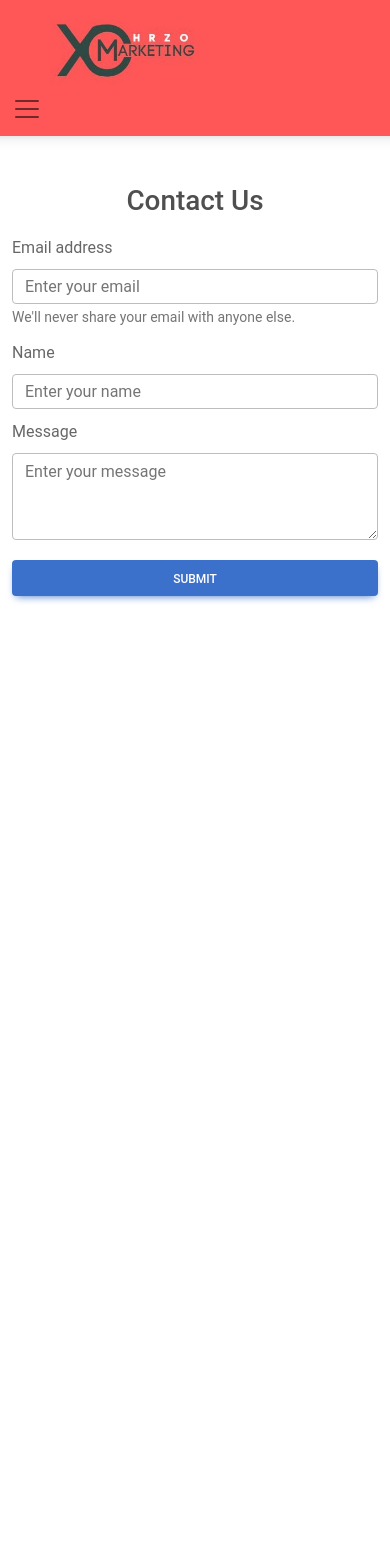
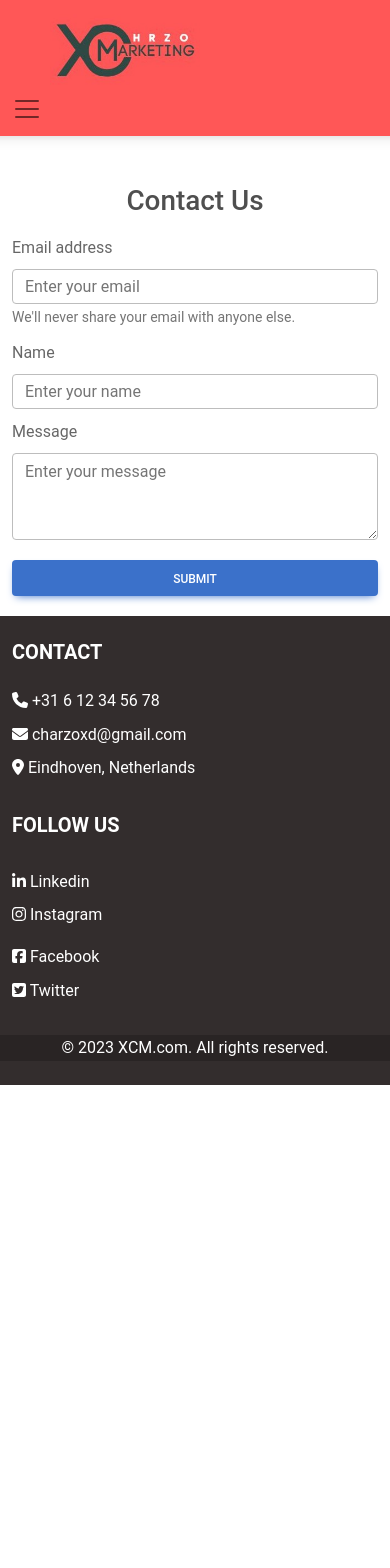
Before and after one commit to himanshukotai/xcm, a React (Create React App) app: page /Contact in a window 390 px wide. Shown: the top 1568 px of the page. After the commit the page ends 1085 px from the top, so only its background shows below. Built offline with nearby package versions, Linux system fonts and the light colour scheme.

Commit message:
fixed responsivity

```diff
--- a/src/App.css
+++ b/src/App.css
@@ -1,8 +1,7 @@
 body{
   margin:0;
   width: 100vw;
-
-  height: 270vh;
+  height: auto;
   display: flex;
   flex-direction: column;
   overflow-x: hidden;
--- a/src/App.js
+++ b/src/App.js
@@ -10,6 +10,10 @@ import { motion } from "framer-motion/dist/framer-motion";
 import About from "./components/About/About";
 import Services from "./components/Services/Services";
 import Contact from "./components/Contact/Contact";
+import { library } from "@fortawesome/fontawesome-svg-core";
+import { fab } from "@fortawesome/free-brands-svg-icons";
+
+library.add(fab);
 
 function App() {
   return (
--- a/src/components/Footer/Footer.js
+++ b/src/components/Footer/Footer.js
@@ -1,44 +1,59 @@
 import React from "react";
 import "./Footer.css";
+import { FontAwesomeIcon } from "@fortawesome/react-fontawesome";
+import {
+  faEnvelope,
+  faPhone,
+  faLocationDot,
+} from "@fortawesome/free-solid-svg-icons";
 
 export default function Footer() {
   return (
-    <footer className="bg-dark text-center text-white py-4">
+    <footer className="bg-dark text-white py-4">
       <div className="container">
         <section>
           <div className="row">
             <div className="col-lg-3 col-md-6 mb-4 mb-md-0">
               <h5 className="text-uppercase fw-bold mb-4">Contact</h5>
               <ul className="list-unstyled mb-0">
-                <li className="mb-3">
-                  <i className="fas fa-home me-3 text-secondary"></i> Charan
-                  Nandwani
+                <li className="my-2">
+                  <FontAwesomeIcon icon={faPhone} /> +31 6 12 34 56 78
+                  {/* +31 6 57 81 96 38 */}
                 </li>
-                <li className="mb-3">
-                  <i className="fas fa-envelope me-3 text-secondary"></i>
-                  charzoxd@gmail.com
+                <li className="my-2">
+                  <FontAwesomeIcon icon={faEnvelope} /> charzoxd@gmail.com
                 </li>
-                <li className="mb-3">
-                  <i className="fas fa-phone me-3 text-secondary"></i>{" "}
-                  Eindhoven, Netherlands
+                <li className="my-2">
+                  <FontAwesomeIcon icon={faLocationDot} /> Eindhoven,
+                  Netherlands
                 </li>
               </ul>
             </div>
 
             <div className="col-lg-6 col-md-6 mb-4 mb-md-0">
-              <h5 className="text-uppercase">Links</h5>
+              <h5 className="text-uppercase fw-bold mb-4">Follow us</h5>
 
               <div className="row">
                 <div className="col-md-6">
                   <ul className="list-unstyled mb-0">
                     <li className="my-2">
-                      <a href="#!" className="text-white text-decoration-none">
-                        Link 1
+                      <a
+                        href="https://www.linkedin.com/company/xchrzomarketing/about/"
+                        target="_blank"
+                        rel="noreferrer"
+                        className="text-white text-decoration-none"
+                      >
+                        <FontAwesomeIcon icon="fab fa-linkedin-in" /> Linkedin
                       </a>
                     </li>
                     <li className="my-2">
-                      <a href="#!" className="text-white text-decoration-none">
-                        Link 2
+                      <a
+                        href="https://www.instagram.com/xchrzomarketing/"
+                        target="_blank"
+                        rel="noreferrer"
+                        className="text-white text-decoration-none"
+                      >
+                        <FontAwesomeIcon icon="fab fa-instagram" /> Instagram
                       </a>
                     </li>
                   </ul>
@@ -47,12 +62,14 @@ export default function Footer() {
                   <ul className="list-unstyled mb-0">
                     <li className="my-2">
                       <a href="#!" className="text-white text-decoration-none">
-                        Link 3
+                        <FontAwesomeIcon icon="fab fa-brands fa-square-facebook" />{" "}
+                        Facebook
                       </a>
                     </li>
                     <li className="my-2">
                       <a href="#!" className="text-white text-decoration-none">
-                        Link 4
+                        <FontAwesomeIcon icon="fab fa-brands fa-square-twitter" />{" "}
+                        Twitter
                       </a>
                     </li>
                   </ul>
--- a/src/components/Home/Home.css
+++ b/src/components/Home/Home.css
@@ -1,9 +1,9 @@
 .bgcolor {
     background-color: #FF5757;
-    height: 50vh;
+    height: 500px;
+    overflow: hidden;
 }
 .intro-text{
-
     margin-top:200px;
 
 }
@@ -20,7 +20,7 @@
     background-color:#304945;
 }
 .shadows{
-    filter: drop-shadow(20px 20px 10px black);
+    filter: drop-shadow(5px 5px 5px black);
 }
 
 .fadeinRight{
@@ -68,24 +68,7 @@
     width: 100px ;
     height:100px ;
 }
-.element{
-    background-image: url(../../img/webdev.svg);
-    background-size: 2em 25%;
-
-  }
-  .element1{
-    background-image: url(../../img/analytics.svg);
-    background-size: 2em 25%;
-  }
-  .element2{
-    background-image: url(../../img/copywriting.png);
-    background-size: 2em 25%;
-  }
-  .element3{
-    background-image: url(../../img/mediamanagement.svg);
-    background-size: 2em 25%;
-  }
 
   .div-height{
-
+   min-height: 60vh ;
   }
--- a/src/components/Home/Home.js
+++ b/src/components/Home/Home.js
@@ -11,9 +11,12 @@ import analyticssvg from "../../img/analytics.svg";
 import custombrandpng from "../../img/coffee-cup.png";
 import { motion, AnimatePresence } from "framer-motion/dist/framer-motion";
 import { useInView } from "react-intersection-observer";
+import useMeasure from "react-use-measure";
 import "react-bootstrap";
+
 export default function Home() {
-  const { ref, inView } = useInView({ threshold: 0.3 });
+  let { ref, inView } = useInView({ threshold: 0.1 });
+  let [ref1, { height }] = useMeasure();
   const services = [
     {
       type: "Web Development",
@@ -53,27 +56,28 @@ export default function Home() {
       opacity: 1,
       y: 0,
       transition: { duration: 0.5, ease: "easeOut" },
+      height: { height },
     },
     exit: { opacity: 0, y: -50 },
   };
 
   return (
     <div className="container-fluid position-relative">
-      <div className="row bgcolor align-items-center">
-        <div className="col-sm-5">
-          <div className="fadeinTop text-light text-center ">
-            <h1>Where Strategy meets Creativity</h1>
+      <div className="row  bgcolor">
+        <div className="col-sm-5 d-flex align-items-center">
+          <div className="fadeinTop text-light text-center">
+            <p className="h1">Where Strategy meets Creativity</p>
           </div>
         </div>
 
         <div
           id="carouselExampleSlidesOnly"
-          className="carousel slide col-sm-7 text-center "
+          className="carousel slide col-sm-7 d-flex align-items-center "
           data-bs-ride="carousel"
           data-bs-interval="5000"
           data-bs-pause="false"
         >
-          <div className="carousel-inner  justify-content-end">
+          <div className="carousel-inner text-center">
             <div className="carousel-item  active ">
               <img src={slide1} className="img-fluid shadows"></img>
             </div>
@@ -81,7 +85,7 @@ export default function Home() {
               <img src={slide2} className="img-fluid shadows"></img>
             </div>
             <div className="carousel-item ">
-              <img src={slide3} className="img-fluid shadows"></img>
+              <img src={slide3} className=" img-fluid shadows"></img>
             </div>
           </div>
           <div className="text-white"></div>
@@ -95,11 +99,11 @@ export default function Home() {
               <img src={slide4} className="img-fluid"></img>
             </div>
             <div className=" col-sm-7 text-light justify-content-center">
-              <h5 className="text-light fst-italic">
+              <p className=" h5 text-light text-fluid fst-italic">
                 “XCM is not only a marketing agency, we are more than that. We
                 believe that creativity triggers a unique way of approaching
                 different tasks”
-              </h5>
+              </p>
               <p className="quotealign text-light ">- Charan Nandwani</p>
               <div className="text-end">
                 <span>
@@ -116,7 +120,7 @@ export default function Home() {
         <div className="col-sm-2"></div>
       </div>
       <AnimatePresence>
-        <div ref={ref} className="row div-height">
+        <motion.div ref={ref} className="row div-height">
           {inView && (
             <motion.div
               initial="hidden"
@@ -127,11 +131,12 @@ export default function Home() {
               <div className="row text-center m-5">
                 <h1>What services we offer?</h1>
               </div>
-              <div className="row whatweoffer align-items-center text-center">
+              <div ref={ref1} className="row align-items-center text-center">
+                <div className="row justify-content-center">
                   {services.map((service, i) => (
                     <motion.div
                       key={service.type}
-                    className="col text-black"
+                      className="col-lg-2 col-xs-12 col-centered text-black"
                       initial={{ scale: 1, opacity: 0, translateY: 50 }}
                       animate={{ opacity: 1, translateY: 0 }}
                       transition={{ duration: 0.3, delay: i * 0.3 }}
@@ -151,9 +156,10 @@ export default function Home() {
                     </motion.div>
                   ))}
                 </div>
+              </div>
             </motion.div>
           )}
-        </div>
+        </motion.div>
       </AnimatePresence>
     </div>
   );
```
Also changed, not shown: package.json (+6 -1 lines), 28 other files (tests, documents, lock files or other folders). Lines whose indentation alone changed are shown as unchanged.
